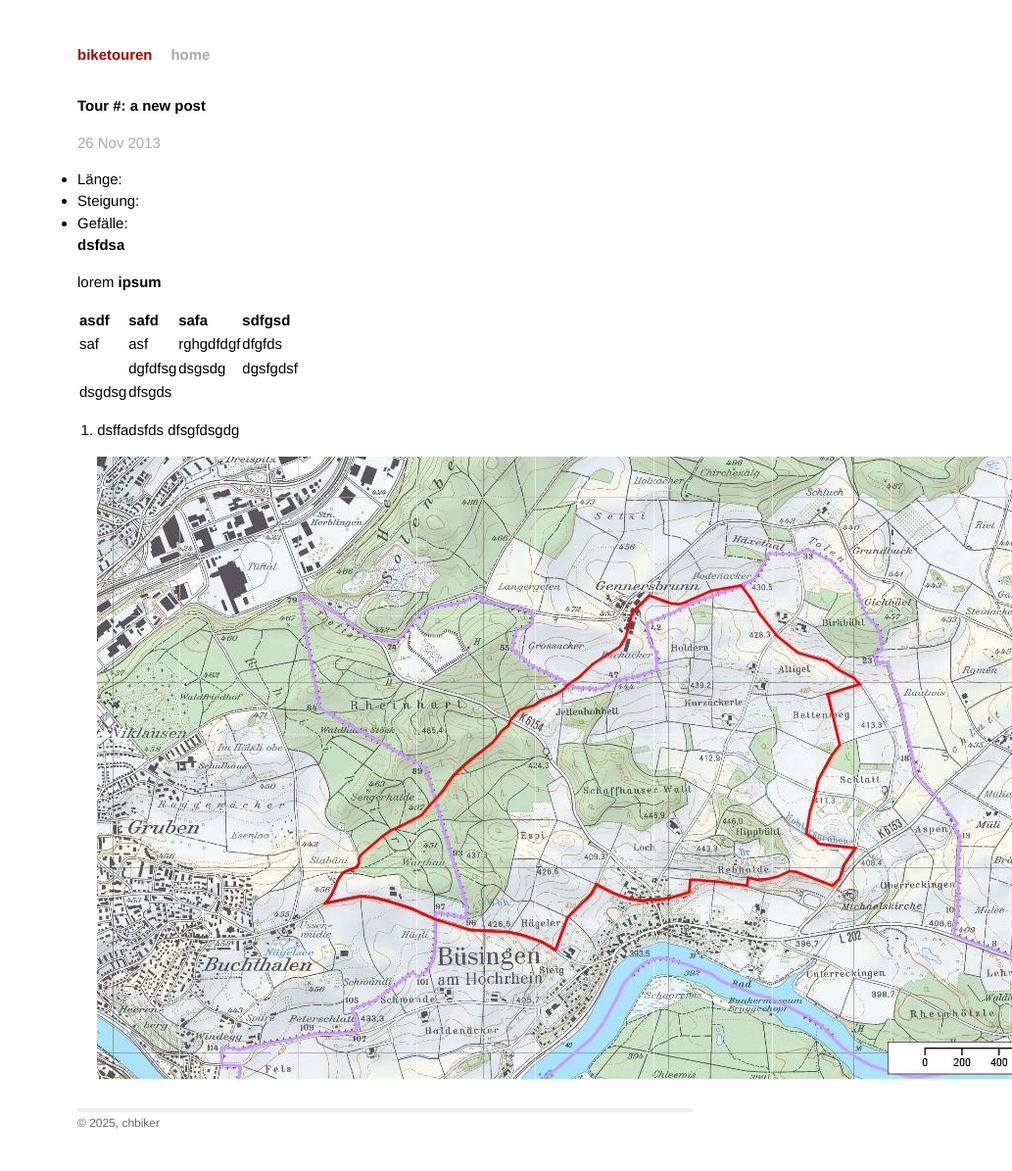
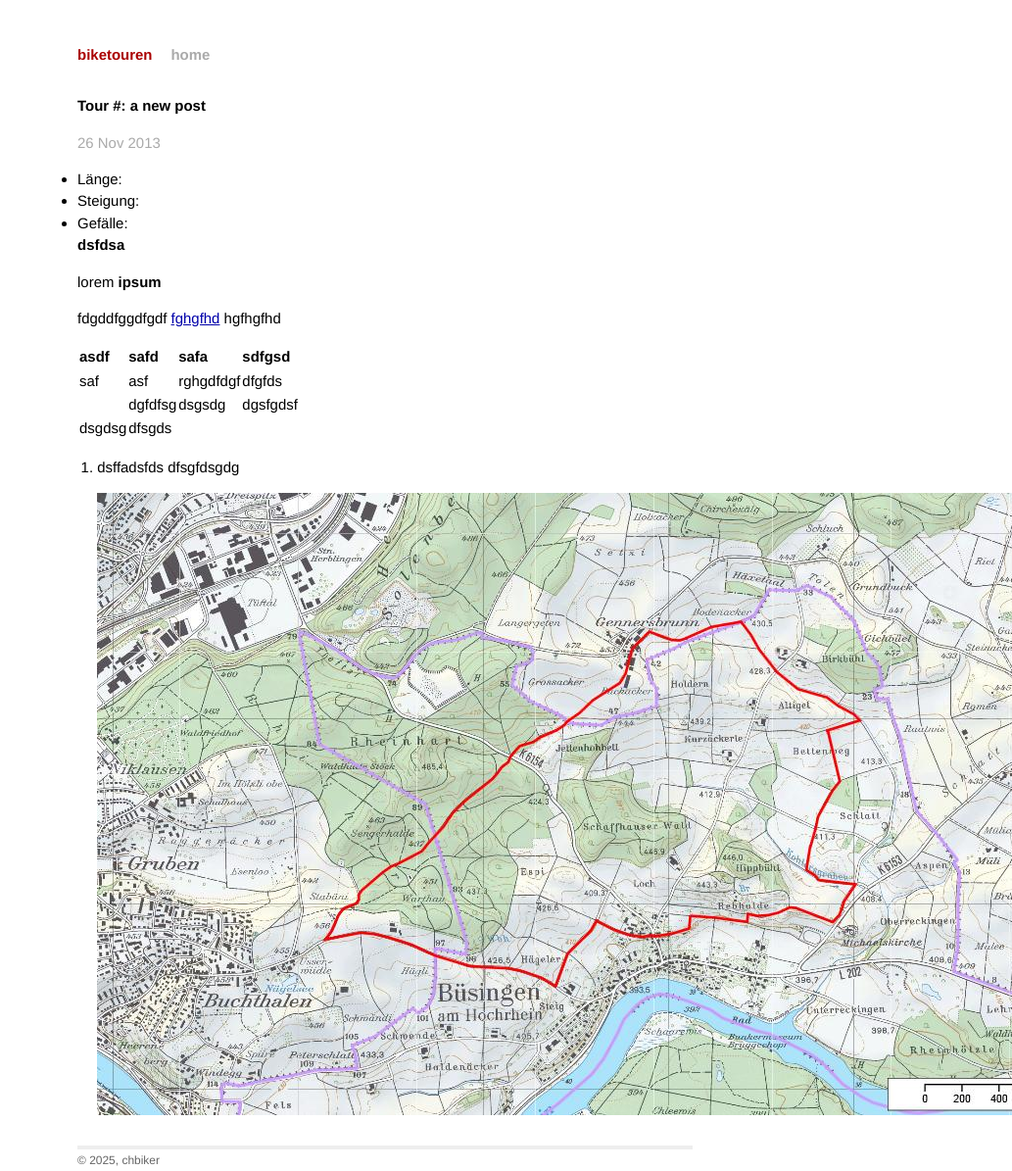
Before and after one commit to chrisfrei/chbiker.github.io, a Jekyll site: the page built from _posts/2013-11-26-your-filename.md, in a window 1280 px wide. Shown: the whole page at 98% size, without its empty margins (247-1280 px from the left). Built offline with Jekyll 4.4.1, drawn with Linux system fonts in a browser that asks for light colours; Markdown is read by kramdown in place of the engine named in the settings; before the commit the page ends 1158 px from its top, so only the background shows below that.

Commit message:
Update _posts/2013-11-26-your-filename.md (via Pages CMS)

```diff
--- a/_posts/2013-11-26-your-filename.md
+++ b/_posts/2013-11-26-your-filename.md
@@ -5,6 +5,8 @@ title: a new post
 # dsfdsa
 
 lorem **ipsum**
+
+fdgddfggdfgdf [fghgfhd](https://baug.ethz.ch) hgfhgfhd
 
 | asdf | safd | safa | sdfgsd |
 | --- | --- | --- | --- |
```
